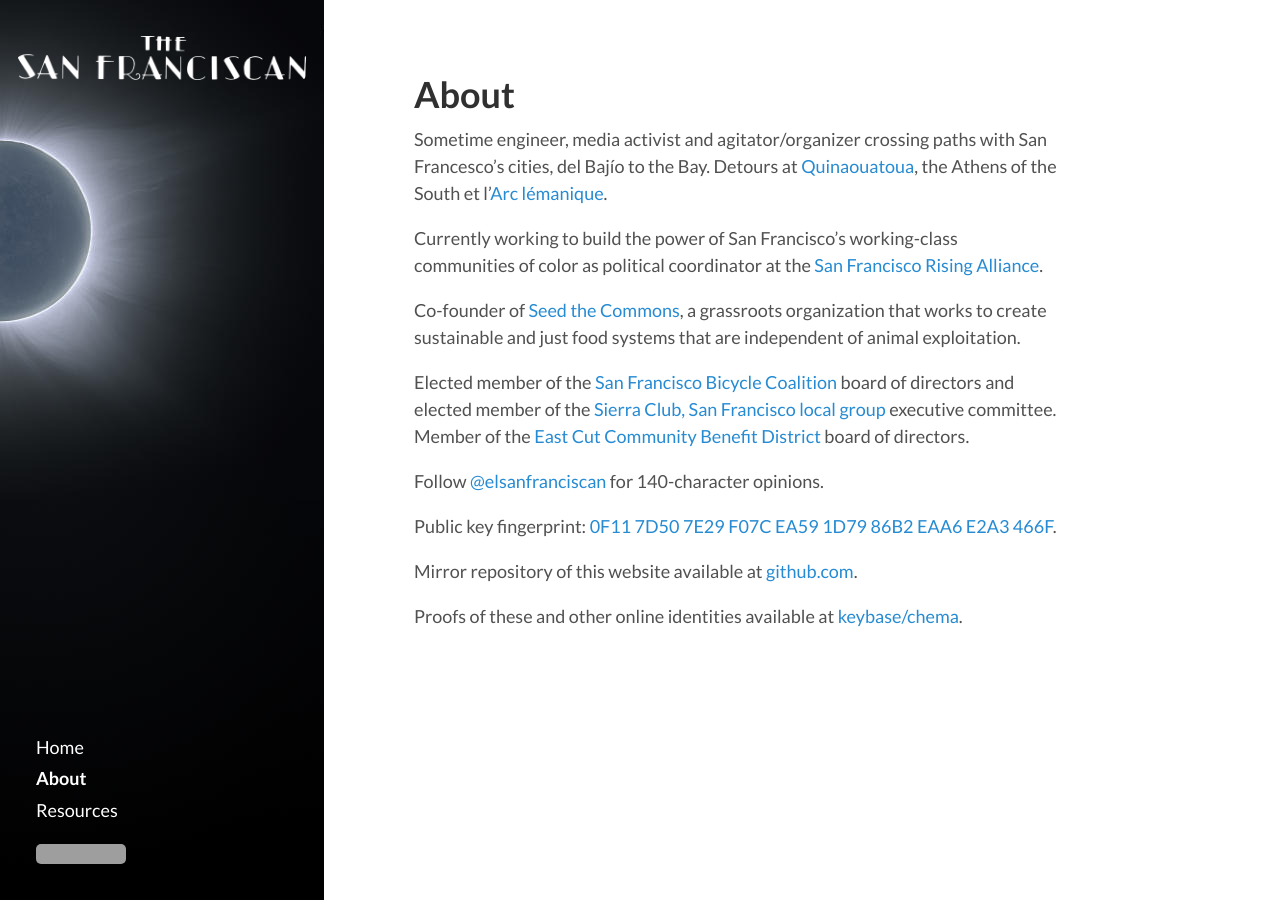
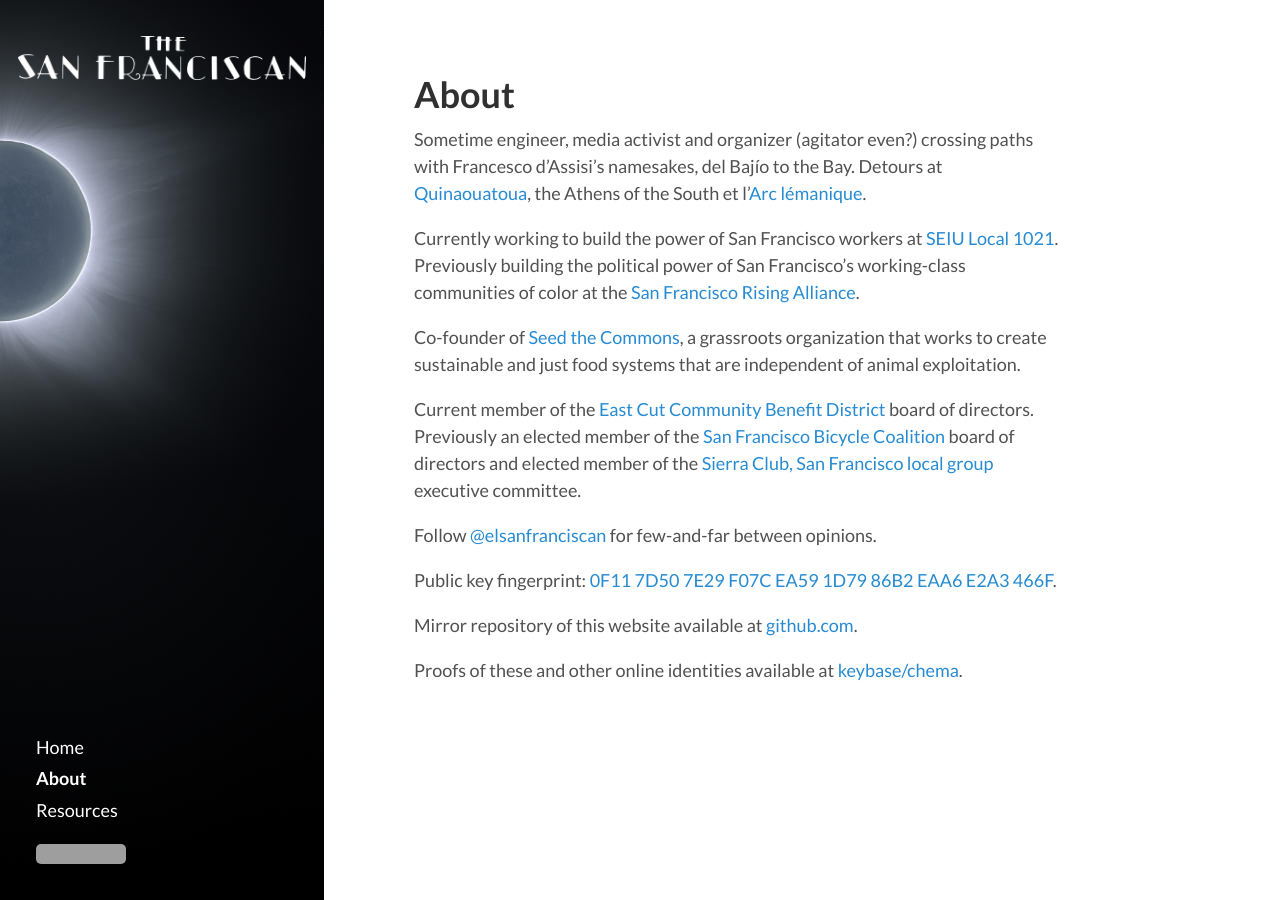
Before and after one commit to chema/sanfranciscan, a Jekyll site: the page built from about.md, in a window 1280 px wide. Built offline with Jekyll 4.4.1, drawn with Linux system fonts in a browser that asks for light colours; grey boxes are pictures that could not be loaded.

Commit message:
Short update to bio

```diff
--- a/about.md
+++ b/about.md
@@ -2,15 +2,15 @@
 layout: page
 title: About
 ---
-Sometime engineer, media activist and agitator/organizer crossing paths with San Francesco's cities, del Bajío to the Bay. Detours at [Quinaouatoua](https://en.wikipedia.org/wiki/Iroquois_settlement_of_the_north_shore_of_Lake_Ontario), the Athens of the South et l'[Arc lémanique](http://switzerland.indymedia.org/fr/).
+Sometime engineer, media activist and organizer (agitator even?) crossing paths with Francesco d'Assisi's namesakes, del Bajío to the Bay. Detours at [Quinaouatoua](https://en.wikipedia.org/wiki/Iroquois_settlement_of_the_north_shore_of_Lake_Ontario), the Athens of the South et l'[Arc lémanique](http://switzerland.indymedia.org/fr/).
 
-Currently working to build the power of San Francisco's working-class communities of color as political coordinator at the [San Francisco Rising Alliance](http://www.sfrising.org/).
+Currently working to build the power of San Francisco workers at [SEIU Local 1021](https://www.seiu1021.org/). Previously building the political power of San Francisco's working-class communities of color at the [San Francisco Rising Alliance](http://www.sfrising.org/).
 
 Co-founder of [Seed the Commons](https://seedthecommons.org/), a grassroots organization that works to create sustainable and just food systems that are independent of animal exploitation.
 
-Elected member of the [San Francisco Bicycle Coalition](http://www.sfbike.org/about/board-of-directors/) board of directors and elected member of the [Sierra Club, San Francisco local group](https://www.sierraclub.org/san-francisco-bay/leadership-roster#sf) executive committee. Member of the [East Cut Community Benefit District](http://theeastcut.org/about-us/) board of directors.
+Current member of the [East Cut Community Benefit District](http://theeastcut.org/about-us/) board of directors. Previously an elected member of the [San Francisco Bicycle Coalition](http://www.sfbike.org/about/board-of-directors/) board of directors and elected member of the [Sierra Club, San Francisco local group](https://www.sierraclub.org/san-francisco-bay/leadership-roster#sf) executive committee.
 
-Follow [@elsanfranciscan](https://twitter.com/elsanfranciscan) for 140-character opinions.
+Follow [@elsanfranciscan](https://twitter.com/elsanfranciscan) for few-and-far between opinions.
 
 Public key fingerprint: [0F11 7D50 7E29 F07C EA59 1D79 86B2 EAA6 E2A3 466F](https://keybase.io/chema/key.asc).
 
```
